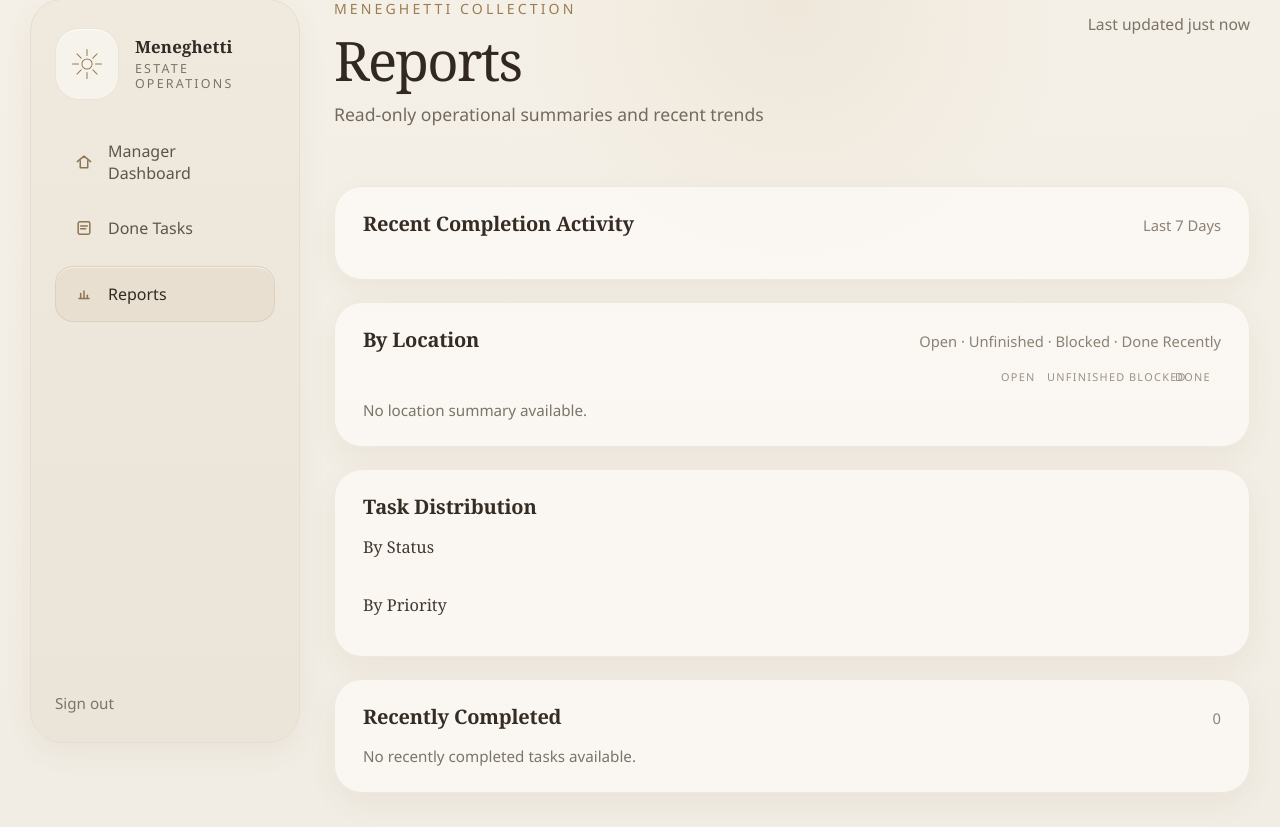
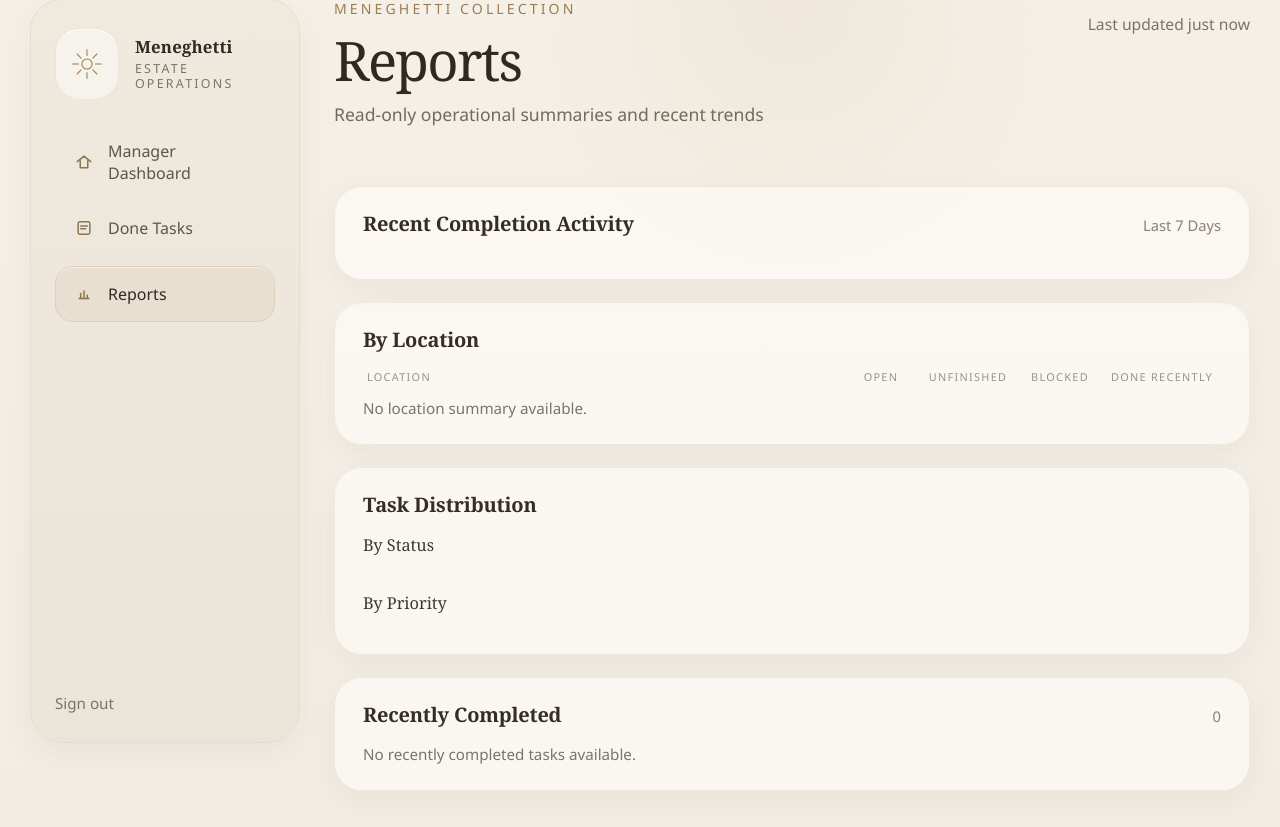
Before and after one commit to 1g0rb/taskmanager, a Flask app: template templates/manager/reports.html in a window 1280 px wide. Shown: the part 29-856 px from the top of the page. Run offline with Flask 3, Linux system fonts and the light colour scheme; the template is opened without the code that fills it, so the values that code supplies are empty.

Commit message:
Refine manager reports and done task display

```diff
--- a/static/manager.css
+++ b/static/manager.css
@@ -718,6 +718,79 @@ body.manager-page {
   grid-template-columns: 1fr 36px 72px 36px 42px;
 }
 
+.manager-location-report {
+  display: grid;
+  gap: 6px;
+}
+
+.manager-location-report-head,
+.manager-location-report-row {
+  display: grid;
+  grid-template-columns: minmax(220px, 1fr) 60px 90px 70px 110px;
+  align-items: center;
+}
+
+.manager-location-report-head {
+  gap: 12px;
+  padding: 0 4px 8px;
+  font-size: 0.68rem;
+  color: var(--md-text-muted);
+  letter-spacing: 0.12em;
+  text-transform: uppercase;
+}
+
+.manager-location-report-head span:not(.manager-location-report-name-head) {
+  text-align: center;
+}
+
+.manager-location-report-name-head {
+  text-align: left;
+}
+
+.manager-location-report-row {
+  gap: 12px;
+  min-height: 56px;
+  padding: 10px 4px;
+  border-bottom: 1px solid rgba(230, 221, 208, 0.72);
+}
+
+.manager-location-report-row:last-of-type {
+  border-bottom: 0;
+}
+
+.manager-location-report-name {
+  min-width: 0;
+  display: flex;
+  align-items: center;
+  gap: 10px;
+}
+
+.manager-location-report-icon {
+  flex: 0 0 18px;
+}
+
+.manager-location-report-title {
+  color: #4e453b;
+  font-size: 0.98rem;
+  font-weight: 600;
+  line-height: 1.35;
+}
+
+.manager-location-report-metric {
+  text-align: center;
+  color: #5b5248;
+  font-size: 0.95rem;
+  font-variant-numeric: tabular-nums;
+}
+
+.manager-location-report-metric.is-unfinished {
+  color: #a36a59;
+}
+
+.manager-location-report-metric.is-blocked {
+  color: #8a846f;
+}
+
 .manager-recently-completed-card {
   grid-column: 1 / -1;
 }
@@ -833,7 +906,8 @@ body.manager-page {
   .manager-upcoming-row,
   .manager-location-row,
   .manager-location-row-wide,
-  .manager-trend-row {
+  .manager-trend-row,
+  .manager-location-report-row {
     grid-template-columns: 1fr;
   }
 
@@ -852,4 +926,8 @@ body.manager-page {
   .manager-location-head-wide {
     display: none;
   }
+
+  .manager-location-report-head {
+    display: none;
+  }
 }
--- a/templates/manager/done_tasks.html
+++ b/templates/manager/done_tasks.html
@@ -94,9 +94,6 @@
                 {% endif %}
               </div>
               <span class="manager-task-date">{{ task.completed_time_label or 'Completed' }}</span>
-                {% if task.duration_minutes %}
-                <span class="manager-task-meta manager-duration-label">{{ task.duration_minutes }} min</span>
-                {% endif %}
             </div>
           </article>
             {% endfor %}
--- a/templates/manager/reports.html
+++ b/templates/manager/reports.html
@@ -99,28 +99,27 @@
       <article class="manager-panel manager-card dashboard-card">
         <div class="manager-panel-head manager-card-header card-header">
           <h2 class="manager-card-title card-title">By Location</h2>
-          <span class="manager-card-count card-count">Open · Unfinished · Blocked · Done Recently</span>
         </div>
-        <div class="manager-location-list">
-          <div class="manager-location-head manager-location-head-wide">
-            <span></span>
+        <div class="manager-location-report">
+          <div class="manager-location-report-head">
+            <span class="manager-location-report-name-head">Location</span>
             <span>Open</span>
             <span>Unfinished</span>
             <span>Blocked</span>
-            <span>Done</span>
+            <span>Done Recently</span>
           </div>
           {% for item in location_performance %}
-          <div class="manager-location-row manager-location-row-wide">
-            <div class="manager-location-name">
-              <span class="manager-location-icon">
+          <div class="manager-location-report-row">
+            <div class="manager-location-report-name">
+              <span class="manager-location-icon manager-location-report-icon">
                 <svg viewBox="0 0 24 24"><path d="M12 4 20 8.5v7L12 20l-8-4.5v-7L12 4Z"></path><path d="M12 4v16"></path><path d="M4 8.5 12 13l8-4.5"></path></svg>
               </span>
-              <span>{{ item.location_name }}</span>
+              <span class="manager-location-report-title">{{ item.location_name }}</span>
             </div>
-            <span class="manager-location-num">{{ item.open_count }}</span>
-            <span class="manager-location-num is-overdue">{{ item.unfinished_count }}</span>
-            <span class="manager-location-num is-blocked">{{ item.blocked_count }}</span>
-            <span class="manager-location-num">{{ item.done_recent_count }}</span>
+            <span class="manager-location-report-metric">{{ item.open_count }}</span>
+            <span class="manager-location-report-metric is-unfinished">{{ item.unfinished_count }}</span>
+            <span class="manager-location-report-metric is-blocked">{{ item.blocked_count }}</span>
+            <span class="manager-location-report-metric">{{ item.done_recent_count }}</span>
           </div>
           {% else %}
           <p class="manager-empty">No location summary available.</p>
```
Lines whose indentation alone changed are shown as unchanged.
